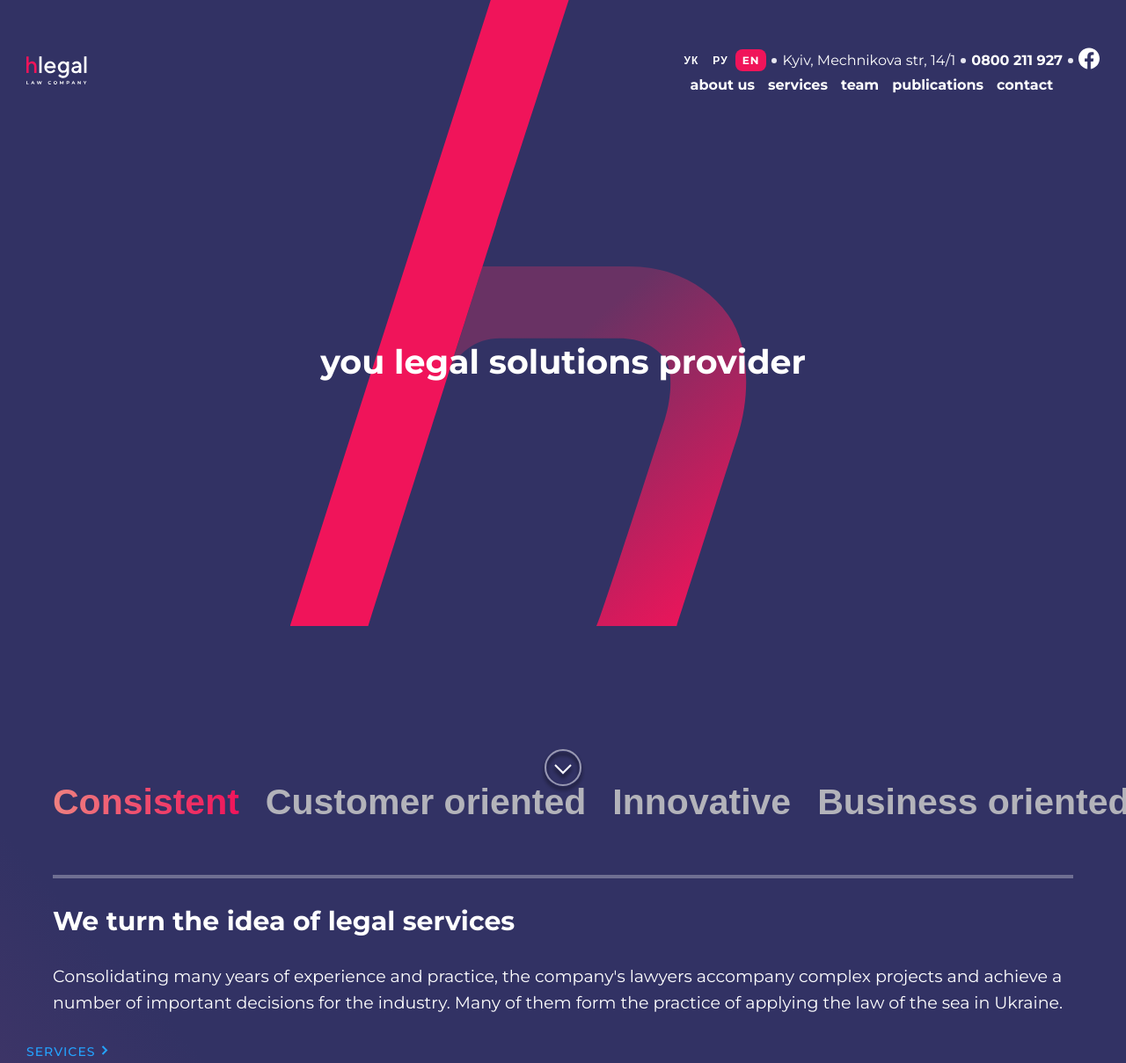
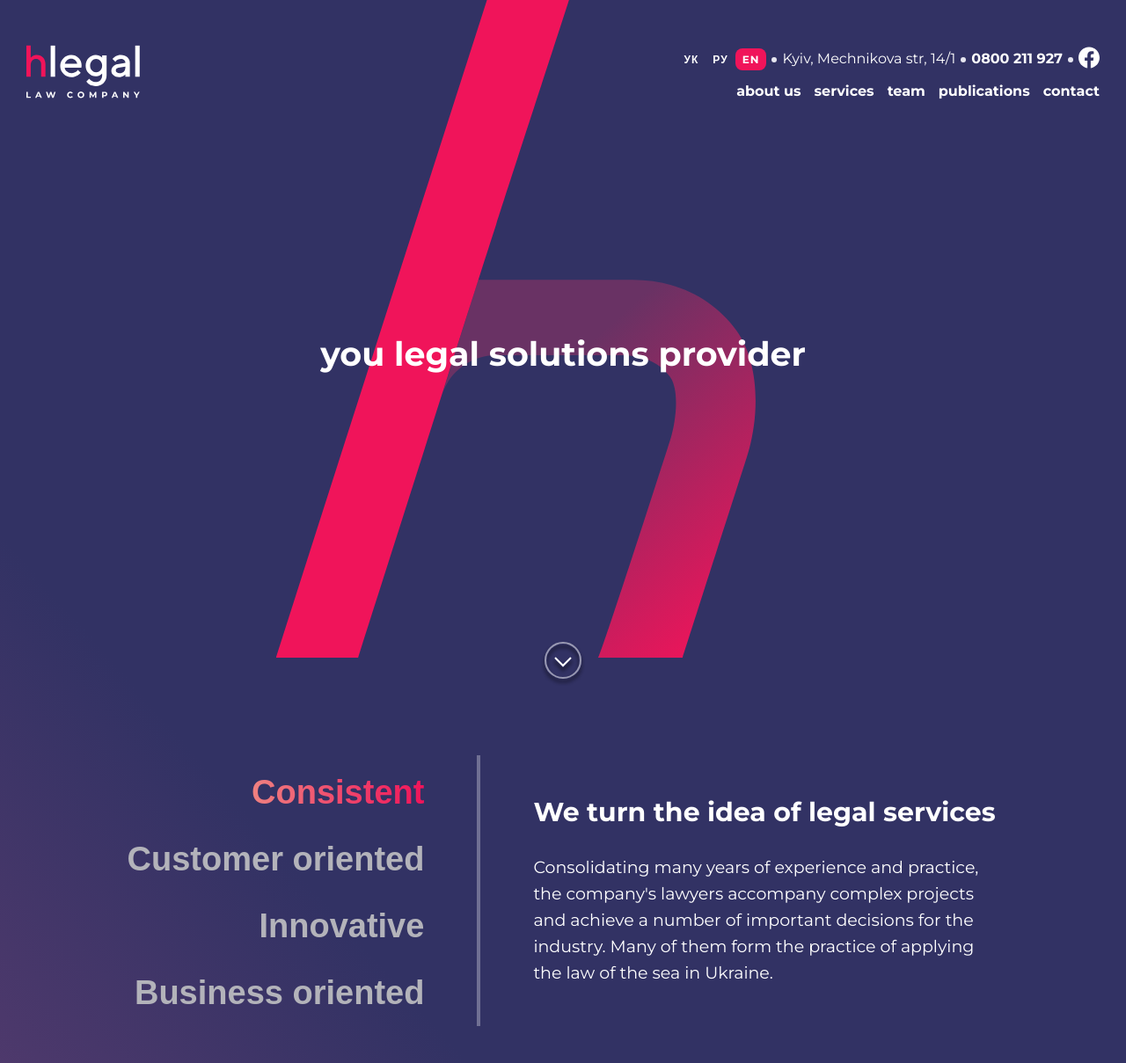
Before and after one commit to Liza-Sim/project_hillel, a website: page app/index.html in a window 1280 px wide. Shown: the top 1209 px of the page at 88% size. Drawn offline with Linux system fonts and the light colour scheme.

Commit message:
finished block with a gradient

```diff
--- a/app/sass/_active.scss
+++ b/app/sass/_active.scss
@@ -3,7 +3,7 @@
     border-radius: 8px;}
 
 .is-active__text {
-    background-image: linear-gradient(90.13deg, #EF8080 0.84%, #F0145A 99.96%);
+  background-image: linear-gradient(90.13deg, #EF8080 0.84%, #F0145A 99.96%);
   -webkit-background-clip: text;
   -webkit-text-fill-color: transparent;
 }
--- /dev/null
+++ b/app/sass/_fon-header.scss
@@ -0,0 +1,9 @@
+.fon-header {
+    background-color: rgba($color: #F5F5FA, $alpha: 0.2);
+    margin: 0 -15px;
+}
+@media screen and (min-width:708px) {
+.fon-header {
+    background-color: transparent;
+    margin: 0;
+}}
--- a/app/sass/_fon.scss
+++ b/app/sass/_fon.scss
@@ -23,7 +23,6 @@
         right: 40px;
         bottom: -20px;
     }
-
     &__img {
     background-image: url(../img/h.svg);
     background-position-x: center ;
@@ -31,34 +30,24 @@
     height: 600px;
     background-size: cover;
     background-position: center top;
-}
-
-}
-.fon-header {
-    background-color: rgba($color: #F5F5FA, $alpha: 0.2);
-    margin: 0 -15px;
-}
-@media screen and (min-width:768px) {
-    .fon-header {
-        background-color: transparent;
-        margin: 0;
-    }
+}}
+@media screen and (min-width:708px) {
 .fon {
     &__img {
-
         height: 1024px;
-    background-size: cover;
-    background-position: center top;
     }
+}}
+@media screen and (min-width:850px) {
+.fon {
+    &__img {
+        height: 768px;
+        background-size: 69.5%;
     }
-@media screen and (min-width:904px) {
-
-
-}
+}}
 @media screen and (min-width:992px) {
 .fon {
     &__img {
-    background-size: 48.5%;
-    height: 799px;}
+    background-size: 51%;
+    height: 799px;
     }
 }}
--- a/app/sass/_header.scss
+++ b/app/sass/_header.scss
@@ -72,13 +72,13 @@
     }
 }
 
-@media screen and (min-width:768px) {
+@media screen and (min-width:708px) {
 
     .header-top__fb {
         display: block;
     }
     .header {
-        margin: 0 30px;
+        margin: 0;
         display: grid;
         grid-template-rows: repeat(3, auto);
         grid-template-columns: 1fr;
@@ -133,9 +133,10 @@
             }
             &-logo {
                 margin-top: 0;
-                margin-bottom: 24px;
+                margin-bottom: 25px;
                 &__img {
-                    height: 61px;
+                    width: 130px;
+                    height: 60px;
                 }
 
             }
@@ -149,23 +150,25 @@
         display: grid;
         grid-template-rows: repeat(2, min-content);
         grid-template-columns: 1fr auto;
-        margin: 0 30px;
+        grid-row-gap: 10px;
         padding-top: 50px;
         &-top {
             grid-row: 1 / 2;
             grid-column: 2 / -1;
             padding: 0;
-
         }
         &-logo {
             grid-row: 1 / -1;
             grid-column: 1 / 2;
             align-self: center;
             margin: 0;
-        }
+            &__img {
+                height: 65px;
+                width: 130px;
+        }}
         &-menu {
+            justify-content: flex-end;
             &__list {
-                justify-content: flex-end;
                 & a {
                     margin-right: 0;
                     margin-left: 15px;
@@ -174,6 +177,7 @@
         }
     }
 }
+
 @media screen and (min-width:992px) {
      .header {
         display: grid;
@@ -181,5 +185,4 @@
         grid-template-columns: 1fr auto;
         margin: 0;
         padding-top: 50px;
-    }
-    }
+    }}
--- a/app/sass/_information.scss
+++ b/app/sass/_information.scss
@@ -13,16 +13,25 @@
         display: block;
         text-align: center;
 
-    }
-}
-@media screen and (min-width:768px) {
+    }}
+@media screen and (min-width:708px) {
 .information {
     margin-top: 274px;
-
     &__text {
         margin-bottom: 417px;
 
     }
+}}
+@media screen and (min-width:850px){
+.information {
+    margin-top: 245px;
+    &__text {
+        margin-bottom: 289px;}
+    }}
+@media screen and (min-width:992px) {
+.information {
+    margin-top: 261px;
+    &__text {
+        margin-bottom: 304px
     }
-
-}
+    }}
--- a/app/sass/_menu.scss
+++ b/app/sass/_menu.scss
@@ -7,13 +7,10 @@
         margin-bottom: 15px;
         -ms-overflow-style: none;
         scrollbar-width: none;
-
-
       &::-webkit-scrollbar {
         width: 0;
         background: transparent;
       }
-
         &__btn {
             font-weight: 700;
             font-size: 32px;
@@ -47,28 +44,70 @@
             line-height: 30px;
             color: #FFFFFF;
         }
-    }
-}
-@media screen and (min-width:768px) {
+}}
+@media screen and (min-width:708px) {
 .menu {
-        margin: 0 30px;
     &-nav {
-            margin-right: -60px;
-            padding-top: 60px;
-            padding-bottom: 45px;
+        margin-right: -30px;
+        padding-top: 30px;
+        padding-bottom: 30px;
         &__btn {
             font-size: 41px;
             line-height: 46px;
-
         }
-
     }
     &-information {
-
+        padding: 60px 0;
         &__title {
             font-size: 30px;
             line-height: 37px;
         }
     }
+}}
+@media screen and (min-width:850px) {
+.menu {
+    display: flex;
+    padding-top: 60px;
+    margin-bottom: 60px;
+    &-nav {
+        width: 48%;
+        display: flex;
+        flex-direction: column;
+        align-items: flex-end;
+        padding-right: 60px;
+        margin: 0;
+        padding-top: 19px;
+        padding-bottom: 0;
+        &__btn {
+            margin: 0;
+            margin-bottom: 30px;
+            &:last-child {
+            margin-bottom: 15px;
+        }}
+    }
+    &-information {
+        width: 52%;
+        padding-left: 60px;
+        border-left: 4px solid rgba(255, 255, 255, 0.3);
+        border-top: none;
+        padding-bottom: 0;
+        padding-top: 13px;
+    }
+}}
+@media screen and (min-width:992px) {
+.menu {
+    &-nav {
+        width: 42%;
+        &__btn {
+            font-size: 38px;
+            line-height: 46px;
         }
     }
+    &-information {
+        width: 58%;
+        padding-top: 46px;
+        &__text {
+            width: 83%;
+        }
+    }
+}}
--- a/app/sass/_services.scss
+++ b/app/sass/_services.scss
@@ -42,9 +42,47 @@
     }
     &-box_pd {
         padding-bottom: 29px;
+    }}
+@media screen and (min-width:708px) {
+.services {
+    display: grid;
+    grid-template-columns: repeat(2, fr);
+    grid-template-rows: repeat(5, min-content);
+    grid-column-gap: 60px;
+    padding-bottom: 0;
+    &__link {
+        margin-bottom: 2px;
     }
-
-
-
-
-}
+    &__link {
+        grid-column: 1 / 3;
+    }
+    &__title {
+        grid-column: 1 / 3;
+    }
+    &__title {
+        font-size: 38px;
+        line-height: 46px;
+        margin-top: 9px;
+        margin-bottom: 58px;
+    }
+    &-box_pd {
+        padding-bottom: 60px;
+    }
+}}
+@media screen and (min-width:850px) {
+.services {
+    grid-template-columns: 1fr 1fr 1fr;
+    grid-template-rows: repeat(4, min-content);
+    &__link {
+        grid-column: 1 / 4;
+    }
+    &__title {
+        grid-column: 1 / 4;
+    }
+}}
+@media screen and (min-width:992px) {
+.services {
+    &__title {
+        margin-top: 7px;
+    }
+}}
--- a/app/sass/style.scss
+++ b/app/sass/style.scss
@@ -8,4 +8,5 @@
 @import 'information';
 @import 'menu';
 @import 'active';
-@import 'services'
+@import 'services';
+@import 'fon-header';
```
Also changed, not shown: app/css/style.css, 1 other file. Lines whose indentation alone changed are shown as unchanged.
